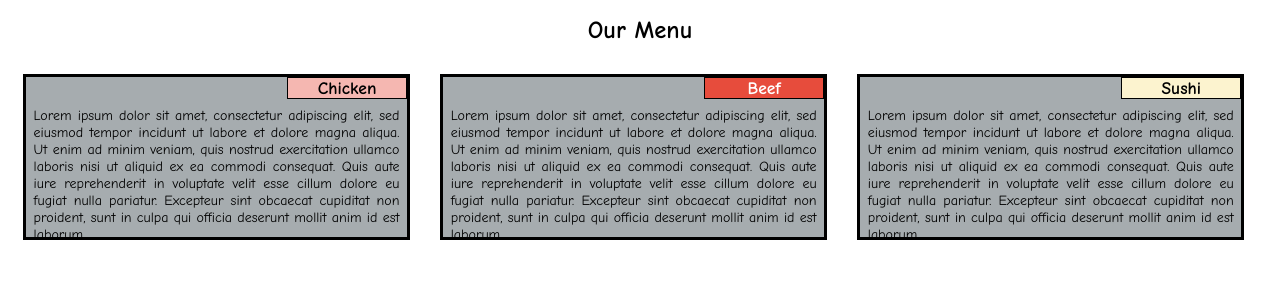
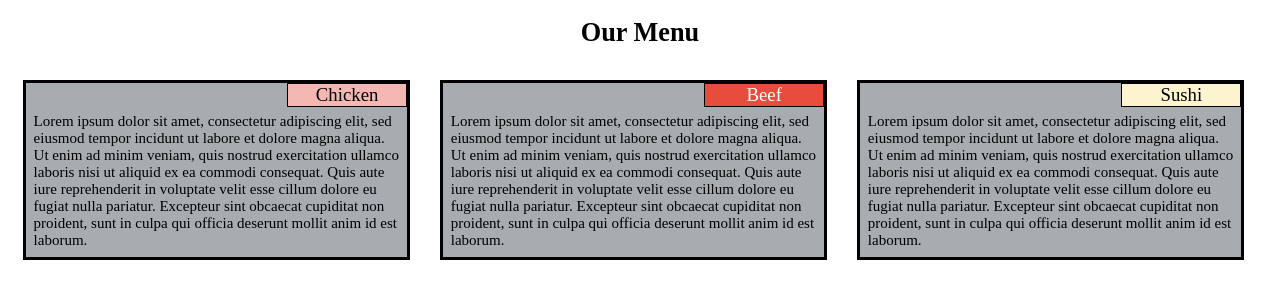
Before and after one commit to mgomezgi/modulo-3, a plain HTML site: page index.html in a window 1280 px wide. Drawn offline with Linux system fonts and the light colour scheme.

Commit message:
cambio css

```diff
--- a/estilo.css
+++ b/estilo.css
@@ -1,73 +1,65 @@
 
 * {
-	box-sizing: border-box;
+  box-sizing: border-box;
 }
 body {
-	font-family: Comic Sans MS;
-	font-size:14px;
+	font-family: Comics Sans MS ;
+	font-size: 15px;
 	color: black;
 }
+
 h1 {
-	font-size:175%;
+	font-size: 175%;
 	text-align: center;
-	margin-bottom: 15px;
 }
-.title {
-	font-size:125%;
-	font-weight: bold;
+
+.title{
+	font-size: 125%;
 	text-align: center;
+	border: 1px solid black;
 	float: right;
-	border: 1px solid black;
-	width: 120px;
+	width: 120px
 }
-#chicken {
+#chicken{
 	background-color: #F5B7B1;
 }
 #beef {
 	background-color: #E74C3C;
-	color:white;
+	color: white;
 }
 #sushi {
 	background-color: #FCF3CF;
 }
 .contenido{
 	border: 3px solid black;
-	background-color: #A6ACAF;
-	text-align: justify;
-	margin:15px;
+	background-color:#A6ACAF;
+	margin: 15px;
 	overflow: hidden;
 }
-p {
+p{
 	margin: 2%;
-	margin-top: 30px;
-	height: 122px;
+	margin-top : 30px;
 }
-
-/*************** Simple Responsive Framework ************/
-
-.row {
+.row{
+	margin-bottom: 15px;
 	width: 100%;
 }
-
-/************** Large devices Only *********************/
-@media (min-width: 992px) {
-		.col-lg {
+/********** large devices only ***********/
+@media (min-width: 992px){
+	.col-lg {
 		float: left;
-		width: 33%;
-		}
-
+		width:33%;
+	    }
 }
-
-/**************** Medios devices only **************/
-@media (min-width: 768px) and (max-width: 991px) {
-		.col-md-6  {
+/********** medium devices only ***********/
+@media (min-width: 768px) and (max-width: 991px);{
+	.col-md-6 {
 		float: left;
-		width: 50%;
-		}
-		.col-md-12  {
+		width:50%;
+	}
+	.col-md-12 {
 		float: left;
-		width: 102%;
+		width:102%;
 		margin-left: -1%;
-		}
-
+	}
 }
```
